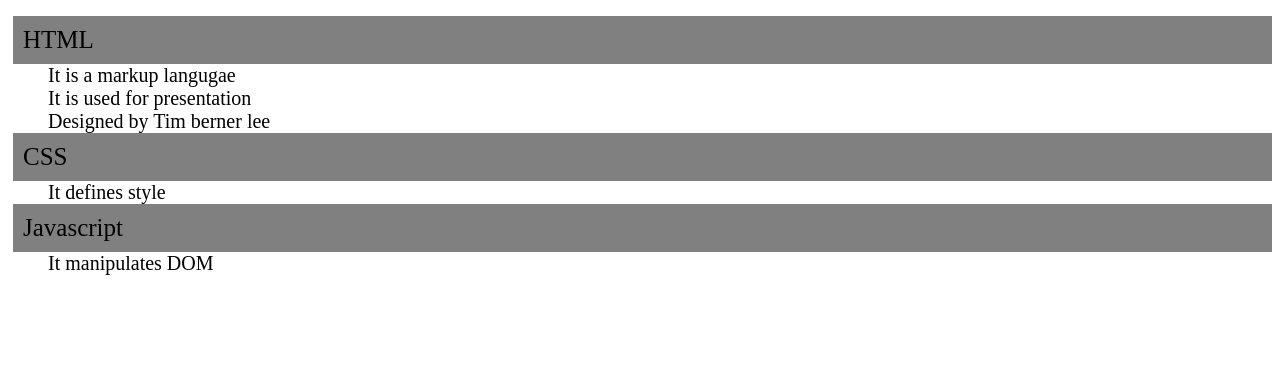
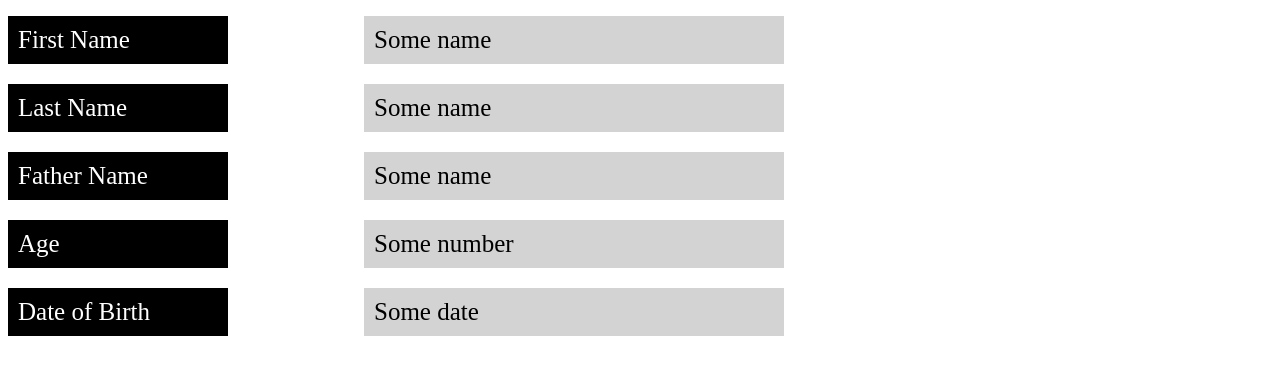
Before and after one commit to archithredddy/daily-practices-html, a website: page src/dl-dt-dd-code.html in a window 1280 px wide. Drawn offline with Linux system fonts and the light colour scheme.

Commit message:
data list and data term and data defination

```diff
--- a/src/dl-dt-dd-code.html
+++ b/src/dl-dt-dd-code.html
@@ -6,29 +6,43 @@
     <title>Document</title>
     <style class="text/css">
         dt{
-            background-color: grey;
-            color: black;
+            background-color: black;
+            color: white;
             font-size: 25px;
-            margin-left: 5px;
             padding: 10px;
+            width: 200px;
+            margin-bottom: 20px;
         }
         dd{
-            font-size: 20px;
+            background-color: lightgray;
+            font-size: 25px;
+            padding: 10px;
+            color: black;
+            width: 400px;
+            margin-bottom: 20px;
         }
-
+        dl{
+            display: grid;
+            grid-template-columns: 3fr 9fr;
+        }
     </style>
 </head>
 <body>
     <dl>
-        <dt>HTML</dt>
-        <dd>It is a markup langugae</dd>
-          <dd>It is used for presentation</dd>
-            <dd>Designed by Tim berner lee</dd>
-        <dt>CSS</dt>
-        <dd>It defines style</dd>
-        <dt>Javascript</dt>
-        <dd>It manipulates DOM</dd>
+        <dt>First Name</dt>
+        <dd>Some name</dd>
+
+        <dt>Last Name</dt>
+        <dd>Some name</dd>
+
+        <dt>Father Name</dt>
+        <dd>Some name</dd>
+
+        <dt>Age</dt>
+        <dd>Some number</dd>
+
+        <dt>Date of Birth</dt>
+        <dd>Some date</dd>
     </dl>
-
 </body>
 </html>
```
